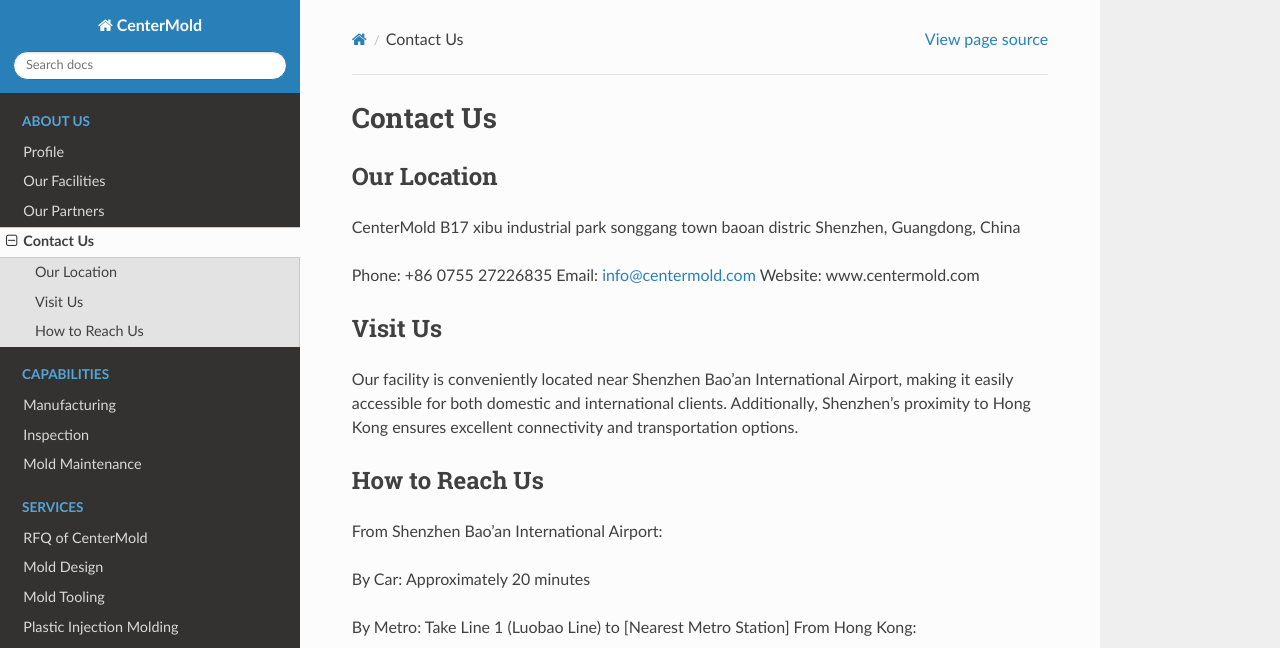
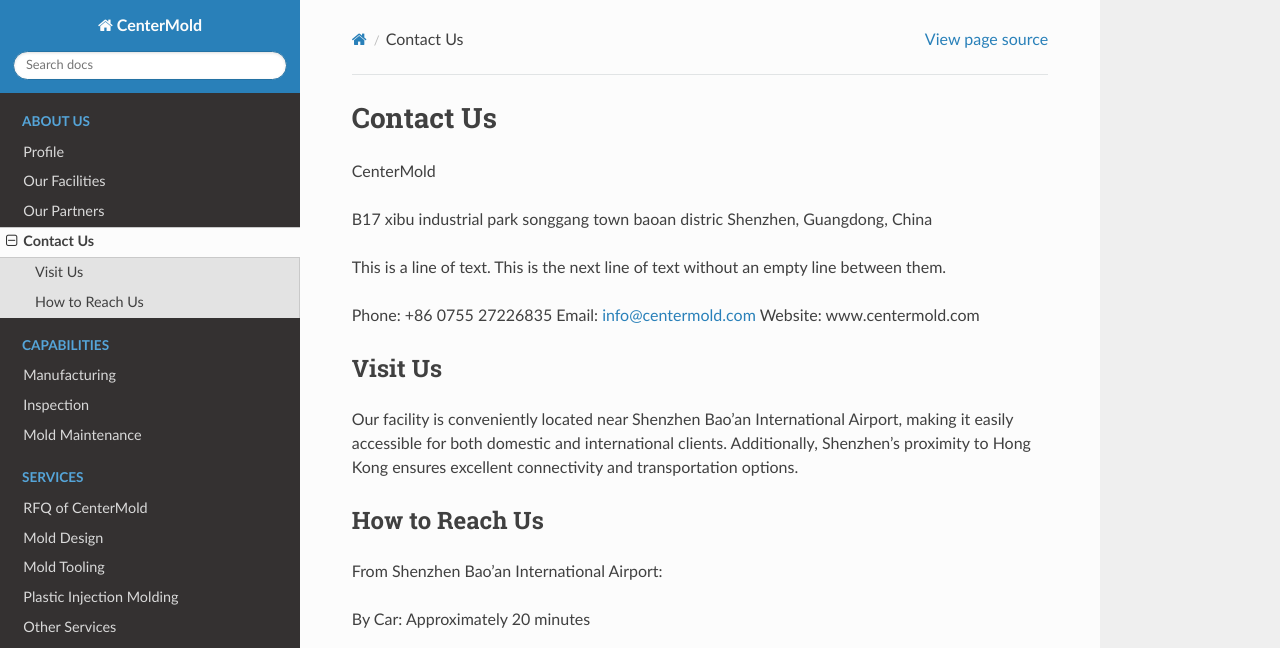
Before and after one commit to paultang/centermold, a Sphinx documentation site: the page built from source/Contact-Us.rst, in a window 1280 px wide and 1324 px high. Shown: the top 648 px of the window. Built offline with Sphinx 7.4.7 and the Read the Docs theme 2.0.0, drawn with Linux system fonts in a browser that asks for light colours.

Commit message:
Update Contact-Us.rst

```diff
--- a/source/Contact-Us.rst
+++ b/source/Contact-Us.rst
@@ -5,11 +5,15 @@
 =======================
 Contact Us
 =======================
-Our Location
----------------------
+
 CenterMold
+
 B17 xibu industrial park songgang town baoan distric
 Shenzhen, Guangdong, China
+
+This is a line of text.
+This is the next line of text without an empty line between them.
+
 
 Phone: +86 0755 27226835
 Email: info@centermold.com
```
